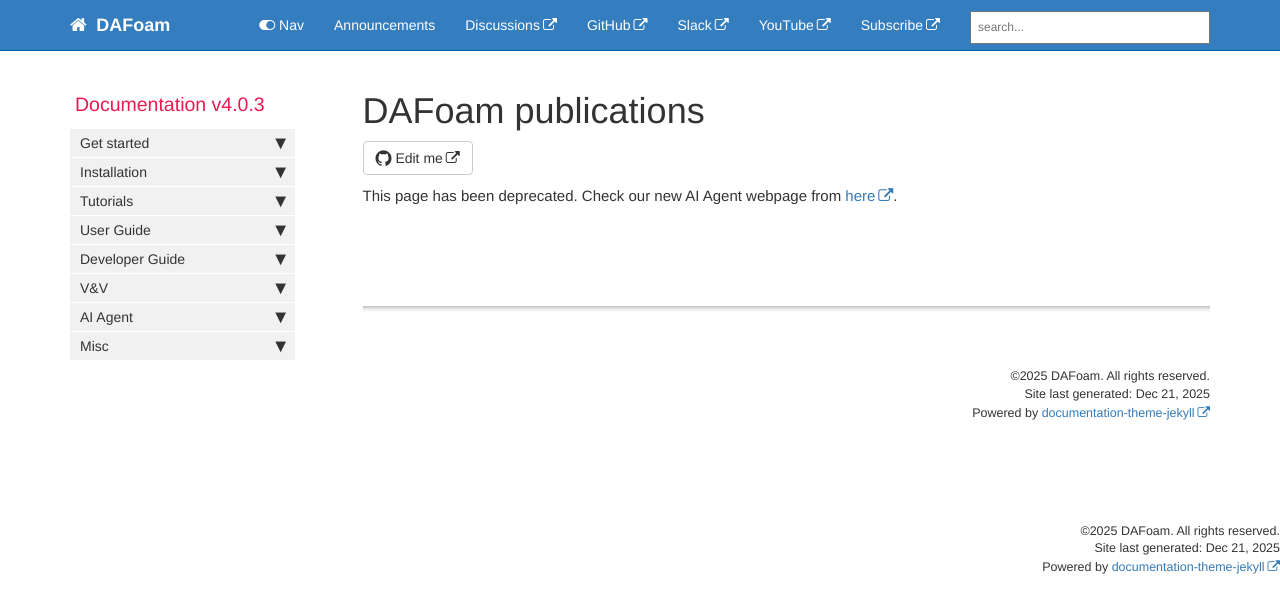
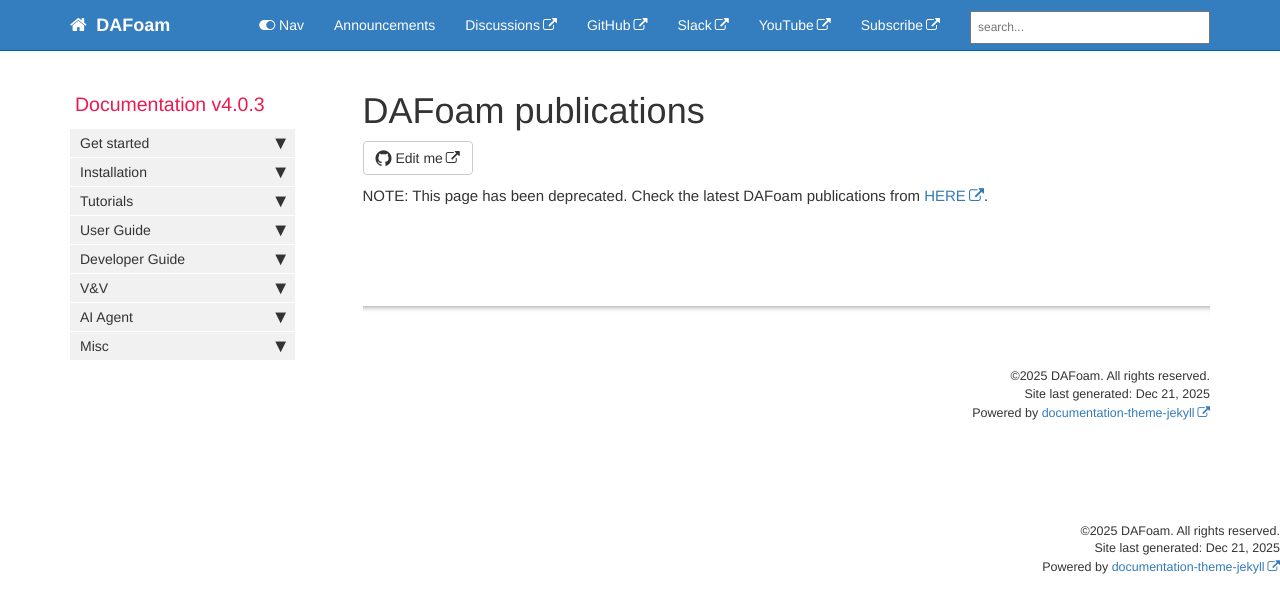
Before and after one commit to DAFoam/DAFoam.github.io, a Jekyll site: the page built from pages/mydoc/mydoc_docs_publications_old.md, in a window 1280 px wide. Shown: the top 613 px of the page. Built offline with Jekyll 4.4.1, drawn with Linux system fonts in a browser that asks for light colours; comment, search, counter and statistics services are not loaded.

Commit message:
content update

```diff
--- a/pages/mydoc/mydoc_docs_publications_old.md
+++ b/pages/mydoc/mydoc_docs_publications_old.md
@@ -7,6 +7,6 @@ permalink: mydoc_docs_publications.html
 folder: mydoc
 ---
 
-This page has been deprecated. Check our new AI Agent webpage from [here](https://dafoam.github.io/publications.html).
+NOTE: This page has been deprecated. Check the latest DAFoam publications from [HERE](https://dafoam.github.io/publications.html).
 
 {% include links.html %}
```
Also changed, not shown: pages/mydoc/mydoc_ai_assistant_overview_old.md (+1 -1 lines).
